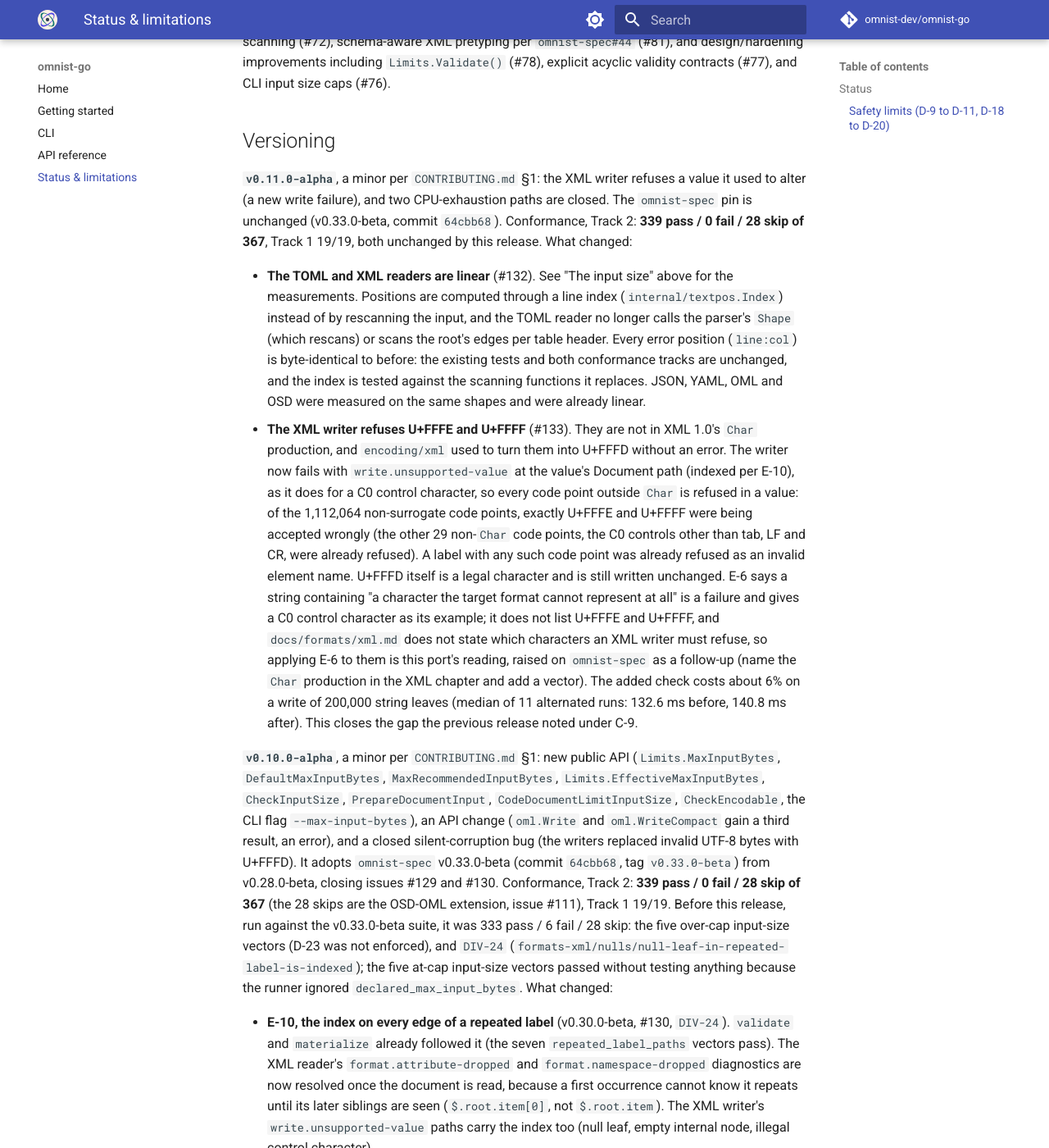
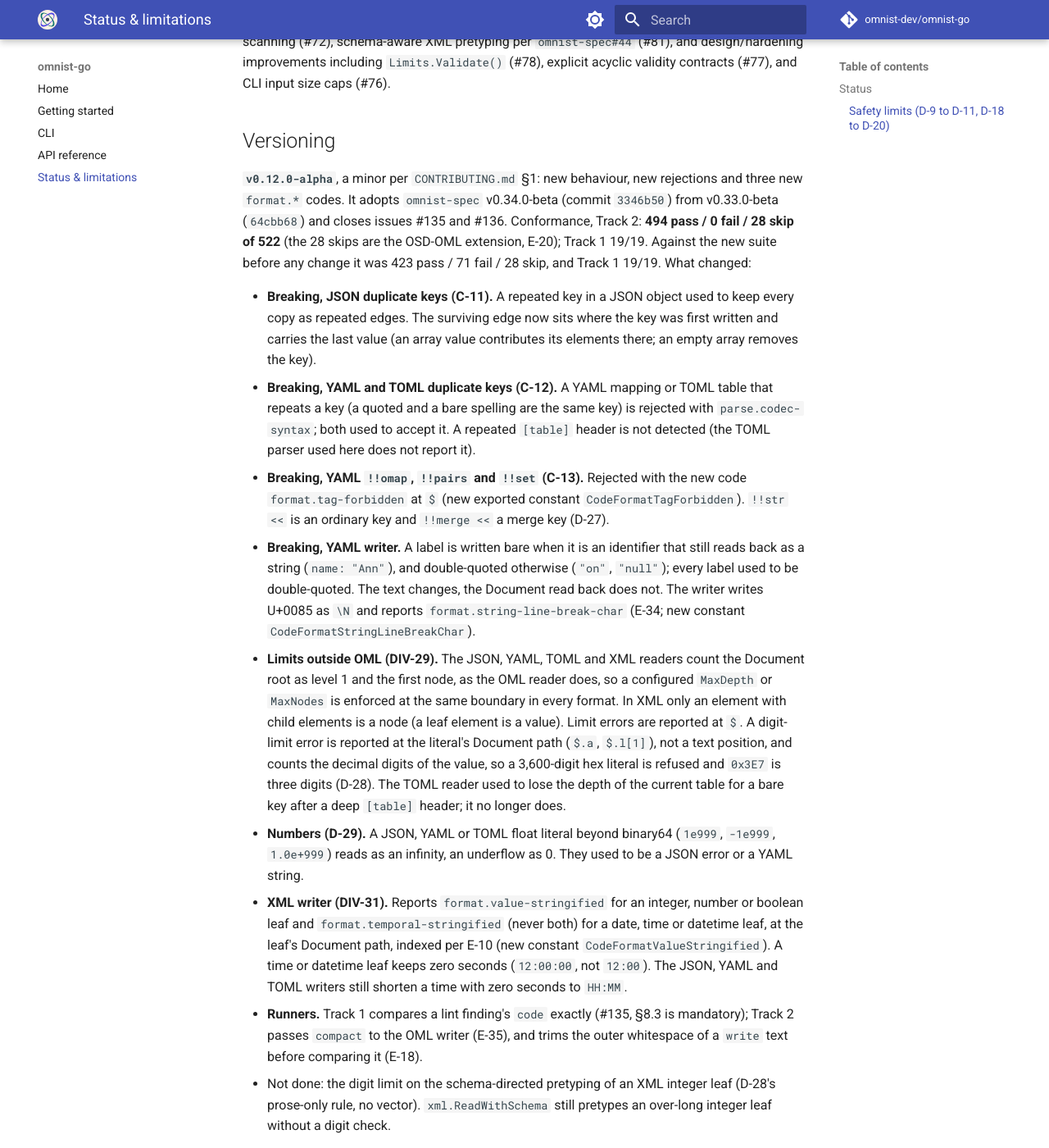
Before and after one commit to omnist-dev/omnist-go, an MkDocs documentation site: the page built from docs/limitations.md, in a window 1280 px wide and 1400 px high, scrolled down 5136 px. Shown: the whole window at 82% size. Built offline with MkDocs 1.6.1 and Material for MkDocs 9.7.7, drawn with Linux system fonts in a browser that asks for light colours; comment, search, counter and statistics services are not loaded; some of the changed text lies outside the part shown.

Commit message:
Release v0.12.0-alpha: version, docs, limitations
Version bump, vector counts and the v0.12.0-alpha entry in docs/limitations.md; reference.md notes.

Co-Authored-By: Claude Sonnet 5.5 <noreply@anthropic.com>

```diff
--- a/docs/limitations.md
+++ b/docs/limitations.md
@@ -8,7 +8,7 @@ narrow, after-the-fact tie-breaker on spec gaps that already have a filed
 
 ## Status
 
-**`v0.11.0-alpha`.** Every core operation is implemented: the Document and Schema
+**`v0.12.0-alpha`.** Every core operation is implemented: the Document and Schema
 models, OML and OSD (read and write), `validate`, `materialize`, the full
 schema algebra (`satisfiable_set`, `is_empty`, `prune`, `compatible_with`,
 `equivalent`, `normalize`, `extract`, `lint`, `infer`), all four interchange
@@ -17,7 +17,7 @@ conformance harness, and fuzz tests on every reader (`go test -fuzz`).
 
 Track 2 ([`tools/conformance/`](https://github.com/omnist-dev/omnist-go/tree/main/tools/conformance),
 JSON-vector, run against `omnist-spec`'s `test-suite/`) currently reports
-**339 pass / 0 fail / 28 skip** of 367 vectors (`omnist-spec` v0.33.0-beta
+**494 pass / 0 fail / 28 skip** of 522 vectors (`omnist-spec` v0.34.0-beta
 pin), compared as a set of `(path, code)` per §8.5.2 — not code-agnostically.
 All 28 skips are the OSD-OML extension
 (`parse_schema_oml`/`write_schema_oml`) — not yet implemented in this
@@ -222,6 +222,56 @@ former 100 MiB refusal did.
 A 12-issue Codex audit cycle (#70–#81) resolved across 4 phases addressed all outstanding audit findings: a precision correctness fix for integer-to-number materialization (#70), a patch for CVE GO-2026-6088 via a Go toolchain pin (1.26.6) and scheduled CI `vulncheck` job (#73), strict CI gating for both conformance tracks (#74), two quadratic CPU-exhaustion DoS fixes across validation/materialization/subtyping path indexing (#71, #80) and OML/OSD zero-copy lexer scanning (#72), schema-aware XML pretyping per `omnist-spec#44` (#81), and design/hardening improvements including `Limits.Validate()` (#78), explicit acyclic validity contracts (#77), and CLI input size caps (#76).
 
 ## Versioning
+
+**`v0.12.0-alpha`**, a minor per `CONTRIBUTING.md` §1: new behaviour, new
+rejections and three new `format.*` codes. It adopts `omnist-spec` v0.34.0-beta
+(commit `3346b50`) from v0.33.0-beta (`64cbb68`) and closes issues #135 and #136.
+Conformance, Track 2: **494 pass / 0 fail / 28 skip of 522** (the 28 skips are the
+OSD-OML extension, E-20); Track 1 19/19. Against the new suite before any change
+it was 423 pass / 71 fail / 28 skip, and Track 1 19/19. What changed:
+
+- **Breaking, JSON duplicate keys (C-11).** A repeated key in a JSON object used
+  to keep every copy as repeated edges. The surviving edge now sits where the key
+  was first written and carries the last value (an array value contributes its
+  elements there; an empty array removes the key).
+- **Breaking, YAML and TOML duplicate keys (C-12).** A YAML mapping or TOML table
+  that repeats a key (a quoted and a bare spelling are the same key) is rejected
+  with `parse.codec-syntax`; both used to accept it. A repeated `[table]` header
+  is not detected (the TOML parser used here does not report it).
+- **Breaking, YAML `!!omap`, `!!pairs` and `!!set` (C-13).** Rejected with the new
+  code `format.tag-forbidden` at `$` (new exported constant
+  `CodeFormatTagForbidden`). `!!str <<` is an ordinary key and `!!merge <<` a
+  merge key (D-27).
+- **Breaking, YAML writer.** A label is written bare when it is an identifier that
+  still reads back as a string (`name: "Ann"`), and double-quoted otherwise
+  (`"on"`, `"null"`); every label used to be double-quoted. The text changes, the
+  Document read back does not. The writer writes U+0085 as `\N` and reports
+  `format.string-line-break-char` (E-34; new constant
+  `CodeFormatStringLineBreakChar`).
+- **Limits outside OML (DIV-29).** The JSON, YAML, TOML and XML readers count the
+  Document root as level 1 and the first node, as the OML reader does, so a
+  configured `MaxDepth` or `MaxNodes` is enforced at the same boundary in every
+  format. In XML only an element with child elements is a node (a leaf element is
+  a value). Limit errors are reported at `$`. A digit-limit error is reported at
+  the literal's Document path (`$.a`, `$.l[1]`), not a text position, and counts
+  the decimal digits of the value, so a 3,600-digit hex literal is refused and
+  `0x3E7` is three digits (D-28). The TOML reader used to lose the depth of the
+  current table for a bare key after a deep `[table]` header; it no longer does.
+- **Numbers (D-29).** A JSON, YAML or TOML float literal beyond binary64
+  (`1e999`, `-1e999`, `1.0e+999`) reads as an infinity, an underflow as 0. They
+  used to be a JSON error or a YAML string.
+- **XML writer (DIV-31).** Reports `format.value-stringified` for an integer,
+  number or boolean leaf and `format.temporal-stringified` (never both) for a date,
+  time or datetime leaf, at the leaf's Document path, indexed per E-10 (new
+  constant `CodeFormatValueStringified`). A time or datetime leaf keeps zero
+  seconds (`12:00:00`, not `12:00`). The JSON, YAML and TOML writers still shorten
+  a time with zero seconds to `HH:MM`.
+- **Runners.** Track 1 compares a lint finding's `code` exactly (#135, §8.3 is
+  mandatory); Track 2 passes `compact` to the OML writer (E-35), and trims the
+  outer whitespace of a `write` text before comparing it (E-18).
+- Not done: the digit limit on the schema-directed pretyping of an XML integer
+  leaf (D-28's prose-only rule, no vector). `xml.ReadWithSchema` still pretypes an
+  over-long integer leaf without a digit check.
 
 **`v0.11.0-alpha`**, a minor per `CONTRIBUTING.md` §1: the XML writer refuses a
 value it used to alter (a new write failure), and two CPU-exhaustion paths are
@@ -744,7 +794,7 @@ gap — see the ledger's Go `Resource caps` row (source-audited clean,
 
 ## Spec version targeted
 
-`omnist-spec` at commit `64cbb68` (`v0.33.0-beta`), pinned via the
+`omnist-spec` at commit `3346b50` (`v0.34.0-beta`), pinned via the
 `vendor/omnist-spec` git submodule. This repo does
 not track the spec's `main` branch — the pin is bumped deliberately, in
 its own commit. Past `c4141d0` (`v0.7.0-beta`), this pin also carries a
```
Also changed, not shown: CONTRIBUTING.md (+2 -2 lines), README.md (+1 -1 lines), docs/reference.md (+15 -0 lines), 1 other file.
